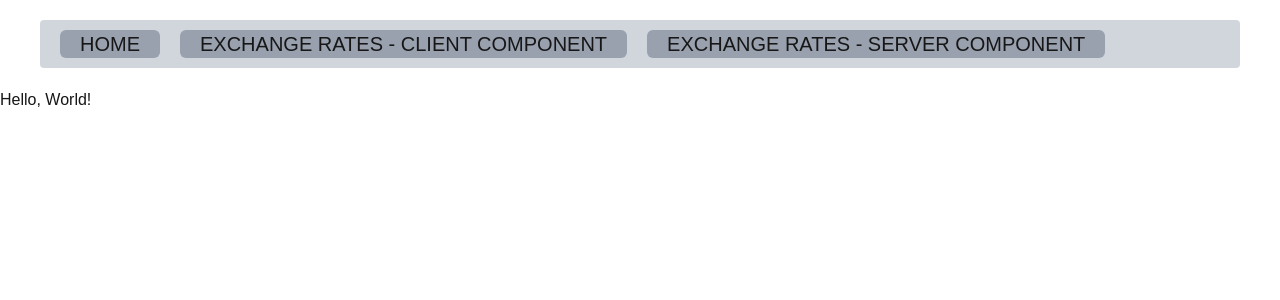
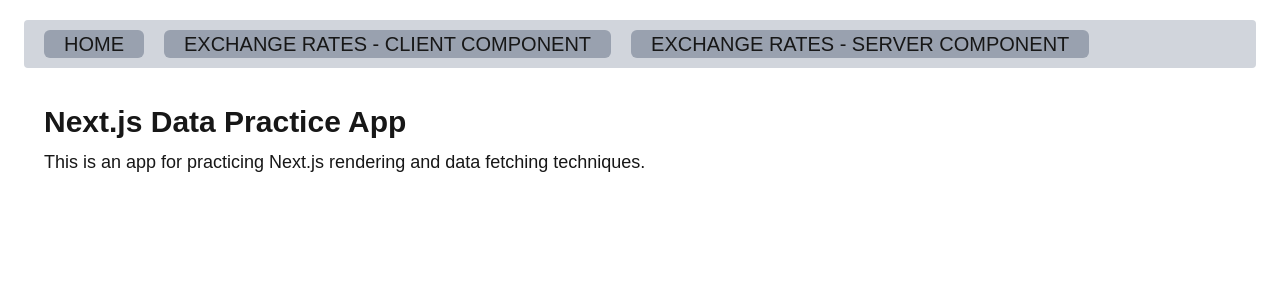
Before and after one commit to spaceofin/nextjs-prac, a Next.js app in the folder nextjs-data-practice/: page / in a window 1280 px wide. Shown: the top 300 px of the page. Built offline with nearby package versions, Linux system fonts and the light colour scheme.

Commit message:
[nextjs-data-practice]style: refine app styles and add app description to Home component

```diff
--- a/nextjs-data-practice/src/app/components/Navigation.tsx
+++ b/nextjs-data-practice/src/app/components/Navigation.tsx
@@ -3,7 +3,7 @@ import React from "react";
 
 export default function Navigation() {
   return (
-    <div className="flex items-center px-5 bg-gray-300 h-12 rounded-sm mx-10 my-5 text-xl gap-5">
+    <div className="flex items-center px-5 bg-gray-300 h-12 rounded-sm text-xl gap-5">
       <Link href="/" className="bg-gray-400 bg-opacity-70 rounded-md px-5">
         HOME
       </Link>
--- a/nextjs-data-practice/src/app/exchange-rates-client/ExchangeRatesViewClient.tsx
+++ b/nextjs-data-practice/src/app/exchange-rates-client/ExchangeRatesViewClient.tsx
@@ -29,7 +29,7 @@ export default function ExchangeRatesViewClient() {
   return (
     <>
       {data ? (
-        <div className="mx-10 my-5 bg-amber-200 px-5 py-5 rounded-md">
+        <div className="bg-amber-200 px-5 py-5 rounded-md">
           <h1 className="font-bold text-lg my-2 bg-blue-300 rounded-sm px-3">
             EXCHANGE RATES
           </h1>
@@ -46,7 +46,7 @@ export default function ExchangeRatesViewClient() {
           </div>
         </div>
       ) : (
-        <div>Loading...</div>
+        <div className="px-5 py-5 text-xl">Loading...</div>
       )}
     </>
   );
--- a/nextjs-data-practice/src/app/exchange-rates-server/ExchangeRatesViewServer.tsx
+++ b/nextjs-data-practice/src/app/exchange-rates-server/ExchangeRatesViewServer.tsx
@@ -8,7 +8,7 @@ export default async function ExchangeRatesViewServer() {
   return (
     <>
       {data ? (
-        <div className="mx-10 my-5 bg-amber-200 px-5 py-5 rounded-md">
+        <div className="bg-amber-200 px-5 py-5 rounded-md">
           <h1 className="font-bold text-lg my-2 bg-blue-300 rounded-sm px-3">
             EXCHANGE RATES
           </h1>
@@ -26,7 +26,7 @@ export default async function ExchangeRatesViewServer() {
           </div>
         </div>
       ) : (
-        <div>Loading...</div>
+        <div className="px-5 py-5 text-xl">Loading...</div>
       )}
     </>
   );
--- a/nextjs-data-practice/src/app/globals.css
+++ b/nextjs-data-practice/src/app/globals.css
@@ -21,4 +21,5 @@ body {
   color: var(--foreground);
   background: var(--background);
   font-family: Arial, Helvetica, sans-serif;
+  margin: 1.25rem 1.5rem;
 }
--- a/nextjs-data-practice/src/app/page.tsx
+++ b/nextjs-data-practice/src/app/page.tsx
@@ -1,3 +1,11 @@
 export default function Home() {
-  return <div>Hello, World!</div>;
+  return (
+    <div className="px-5 py-5">
+      <h1 className="mt-4 text-3xl font-bold">Next.js Data Practice App</h1>
+      <p className="mt-2 text-lg">
+        This is an app for practicing Next.js rendering and data fetching
+        techniques.
+      </p>
+    </div>
+  );
 }
```
